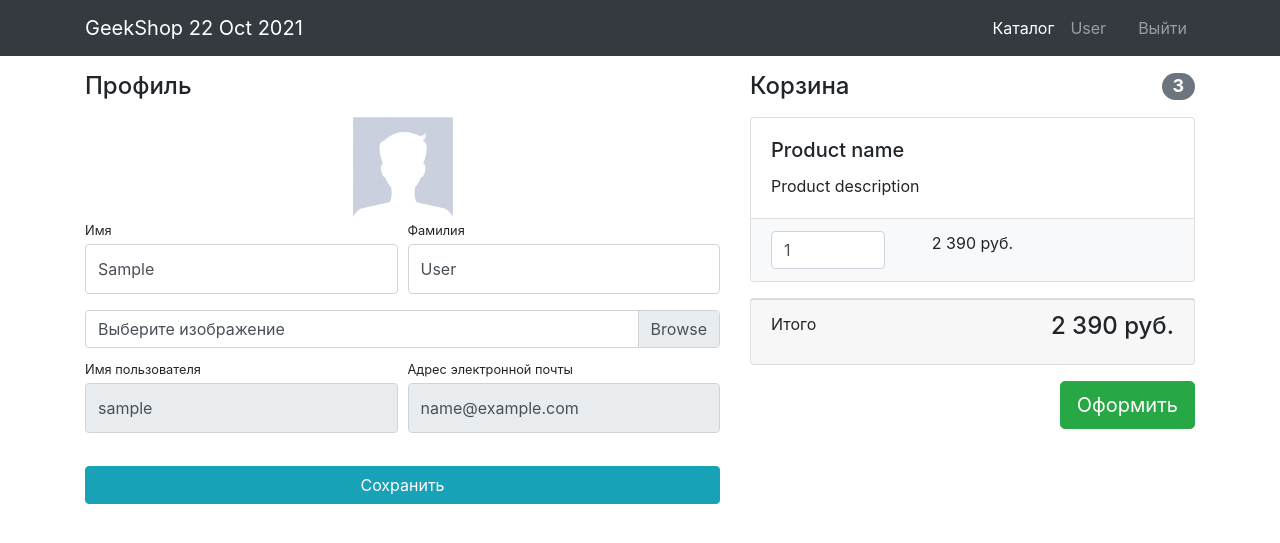
After one commit to Vladimir218/Django-p1, a Django app: page /users/profile/ in a window 1280 px wide. The commit adds this page. Shown: the top 543 px of the page. Run offline with Django 3.2, Linux system fonts and the light colour scheme; the visitor is signed in with stand-in values (Sample User, id 1); some libraries are stand-ins or nearby versions.

Commit message:
Урок5. Добавлена редактирование пользовательских данных, загрузка аватар, валидация данных по загруженной картинке пользователя

```diff
--- a/geekshop/mainapp/templates/mainapp/base.html
+++ b/geekshop/mainapp/templates/mainapp/base.html
@@ -44,7 +44,7 @@
                 </li>
                 {% else %}
                 <li class="nav-item">
-                    <a class="nav-link" href="{{ user}}">User
+                    <a class="nav-link" href="{% url 'users:profile' %}">User
                         <i class="fas fa-user-circle"></i>
                     </a>
                 </li>
--- a/geekshop/users/forms.py
+++ b/geekshop/users/forms.py
@@ -1,4 +1,5 @@
-from django.contrib.auth.forms import AuthenticationForm, UserCreationForm
+from django import forms
+from django.contrib.auth.forms import AuthenticationForm, UserCreationForm, UserChangeForm
 
 from users.models import User
 
@@ -32,3 +33,27 @@ class UserRegisterForm(UserCreationForm):
         self.fields['password2'].widget.attrs['placeholder'] = 'Подтвердите пароль'
         for field_name, field in self.fields.items():
             field.widget.attrs['class'] = 'form-control py-4'
+
+class UserProfileForm(UserChangeForm):
+
+    image = forms.ImageField(widget=forms.FileInput(),required=False)
+    class Meta:
+        model = User
+        fields =  ('username', 'email', 'first_name', 'last_name','image')
+
+
+    def __init__(self,*args,**kwargs):
+        super(UserProfileForm, self).__init__(*args,**kwargs)
+        self.fields['username'].widget.attrs['readonly'] = True
+        self.fields['email'].widget.attrs['readonly'] = True
+
+        for field_name, field in self.fields.items():
+            field.widget.attrs['class'] = 'form-control py-4'
+        self.fields['image'].widget.attrs['class'] = 'custom-file-input'
+
+
+    def clean_image(self):
+        data = self.cleaned_data['image']
+        if data.size > 1024000:
+            raise forms.ValidationError('Файл слишком большой')
+        return data
--- /dev/null
+++ b/geekshop/users/templates/users/profile.html
@@ -0,0 +1,111 @@
+{% extends 'mainapp/base.html' %}
+{% load static %}
+
+{% block css %}
+    <!-- Custom styles for this template -->
+    <link href="{% static 'css/profile.css' %}" rel="stylesheet">
+{% endblock %}
+
+{% block content %}
+    <div class="container">
+        <div class="row">
+            <div class="col-lg-7">
+                {% if form.errors %}
+                    <div class="alert alert-warning  alert-dismissible fade show"
+                         role="alert"
+                         style="margin-top: 50px;">
+
+                        {% for error in form.errors %}
+                            {{ error }}
+                        {% endfor %}
+                        <button type="button" class="close" data-dismiss="alert" aria-label="Close">
+                            <span aria-hidden="true">&times;</span>
+                        </button>
+                    </div>
+                {% endif %}
+
+                <h4 class="mt-3 mb-3">Профиль</h4>
+                <div class="col-lg-12 text-center">
+                    <img width="100" height="100"
+                         src="{% if user.image %} {{ user.image.url }} {% else %} {% static 'vendor/img/users/default_avatar.jpg' %} {% endif %}">
+                </div>
+                <form action="{% url 'users:profile' %}" method="post" enctype="multipart/form-data">
+                    {% csrf_token %}
+                    <div class="form-row">
+                        <div class="col-lg-6">
+                            <div class="form-group">
+                                <label class="small mb-1" for="{{ form.first_name.id_for_label }}">Имя</label>
+                                {{ form.first_name }}
+                            </div>
+                        </div>
+                        <div class="col-lg-6">
+                            <div class="form-group">
+                                <label class="small mb-1" for="{{ form.last_name.id_for_label }}">Фамилия</label>
+                                {{ form.last_name }}
+                            </div>
+                        </div>
+                    </div>
+                    <div class="form-row mb-2">
+                        <div class="col-lg-12">
+                            <div class="custom-file">
+                                {{ form.image }}
+                                <label class="custom-file-label" for="{{ form.image.id_for_label }}">Выберите
+                                    изображение</label>
+                            </div>
+                        </div>
+                    </div>
+                    <div class="form-row">
+                        <div class="col-lg-6">
+                            <label class="small mb-1" for="{{ form.username.id_for_label }}">Имя пользователя</label>
+                            {{ form.username }}
+                        </div>
+                        <div class="col-lg-6">
+                            <label class="small mb-1" for="{{ form.email.id_for_label }}">Адрес электронной
+                                почты</label>
+                            {{ form.email }}
+                        </div>
+                    </div>
+                    <div class="form-row">
+                        <div class="col-lg-12" style="margin-top: 33px;">
+                            <input class="btn btn-info btn-block" type="submit" value="Сохранить">
+                        </div>
+                    </div>
+                </form>
+            </div>
+            <div class="col-lg-5">
+                <h4 class="mt-3 mb-3 d-flex justify-content-between align-items-center mb-3">
+                    Корзина <span class="badge badge-secondary badge-pill">3</span>
+                </h4>
+                <div class="card mb-3">
+                    <div class="card-body">
+                        <h5 class="card-title">Product name</h5>
+                        <p class="card-text">Product description</p>
+                    </div>
+                    <ul class="list-group list-group-flush">
+                        <li class="list-group-item bg-light">
+                            <div class="row text-center">
+                                <div class="col-lg-4">
+                                    <input name="basketID" type="number" class="form-control"
+                                           value="1" min="0">
+                                </div>
+                                <div class="col-lg-4">2 390 руб.</div>
+                                <div class="col-lg-4">
+                                    <a href="#">
+                                        <i class="fas fa-trash"></i>
+                                    </a>
+                                </div>
+                            </div>
+                        </li>
+                    </ul>
+                </div>
+                <div class="card mb-3">
+                    <div class="card-footer">
+                        <p class="float-left">Итого</p>
+                        <h4 class="float-right">2 390 руб.</h4>
+                    </div>
+                </div>
+                <button type="button" class="btn btn-success btn-lg float-right">Оформить</button>
+            </div>
+        </div>
+    </div>
+{% endblock %}
--- a/geekshop/users/urls.py
+++ b/geekshop/users/urls.py
@@ -15,7 +15,7 @@ Including another URLconf
 """
 from django.contrib import admin
 from django.urls import path
-from .views import login, register,logout
+from .views import login, register,logout, profile
 
 app_name = 'users'
 
@@ -23,4 +23,5 @@ urlpatterns = [
     path('login/', login, name='login'),
     path('register/', register, name='register'),
     path('logout/', logout, name='logout'),
+    path('profile/', profile, name='profile'),
 ]
--- a/geekshop/users/views.py
+++ b/geekshop/users/views.py
@@ -3,7 +3,7 @@ from django.contrib import auth, messages
 from django.urls import reverse
 
 # Create your views here.
-from users.forms import UserLoginForm,UserRegisterForm
+from users.forms import UserLoginForm,UserRegisterForm, UserProfileForm
 
 
 def login(request):
@@ -45,3 +45,19 @@ def register(request):
 def logout(request):
     auth.logout(request)
     return HttpResponseRedirect(reverse('index'))
+
+def profile(request):
+
+    if request.method == 'POST':
+        form = UserProfileForm(data=request.POST,instance=request.user,files=request.FILES)
+        if form.is_valid():
+            form.save()
+            return HttpResponseRedirect(reverse('users:profile'))
+        else:
+            print(form.errors)
+
+    context = {
+        'title': 'Geekshop - Профайл',
+        'form': UserProfileForm(instance=request.user)
+    }
+    return render(request,'users/profile.html',context)
```
Also changed, not shown: geekshop/static/vendor/img/default_avatar.jpg (added).
